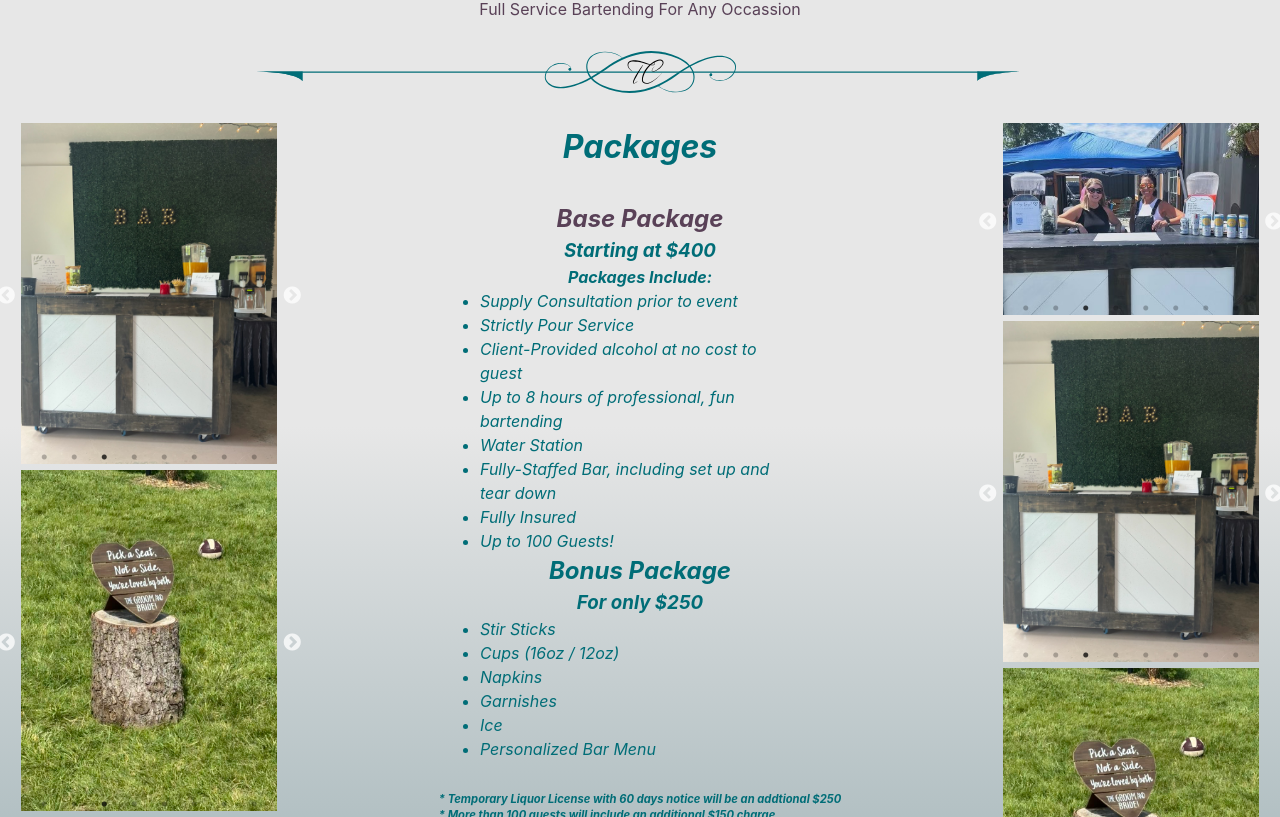
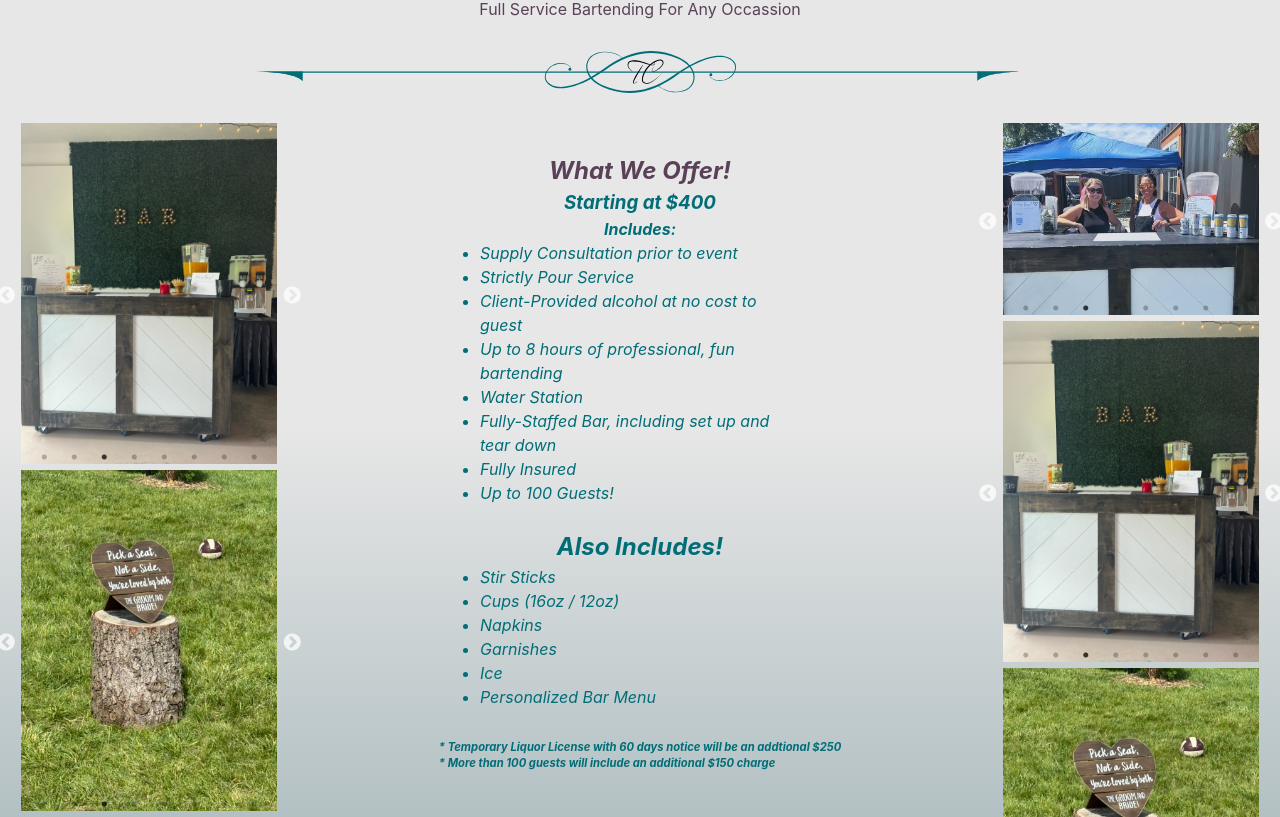
Before and after one commit to robertddobyns/tc01, a React (Vite) app: page / in a window 1280 px wide. Shown: the part 457-1274 px from the top of the page. Built offline with nearby package versions, Linux system fonts and the light colour scheme.

Commit message:
remove packages

```diff
--- a/src/components/main-body/packages/Package.jsx
+++ b/src/components/main-body/packages/Package.jsx
@@ -10,10 +10,9 @@ export default function Package() {
 
   return (
     <PackageDiv>
-        <h1>Packages</h1>
-        <h2 className={colorTheme === 'blue' ? 'package-title-blue' : 'package-title-white'}>Base Package</h2>
+        <h2 className={colorTheme === 'blue' ? 'package-title-blue' : 'package-title-white'}>What We Offer!</h2>
         <h3>Starting at $400</h3>
-        <h4>Packages Include:</h4>
+        <h4>Includes:</h4>
         <ul>
             <li>Supply Consultation prior to event</li>
             <li>Strictly Pour Service</li>
@@ -24,8 +23,8 @@ export default function Package() {
             <li>Fully Insured</li>
             <li>Up to 100 Guests!</li>
         </ul>
-        <h2>Bonus Package</h2>
-        <h3>For only $250</h3>
+        <br/>
+        <h2>Also Includes!</h2>
         <ul>
             <li>Stir Sticks</li>
             <li>Cups (16oz / 12oz)</li>
```
